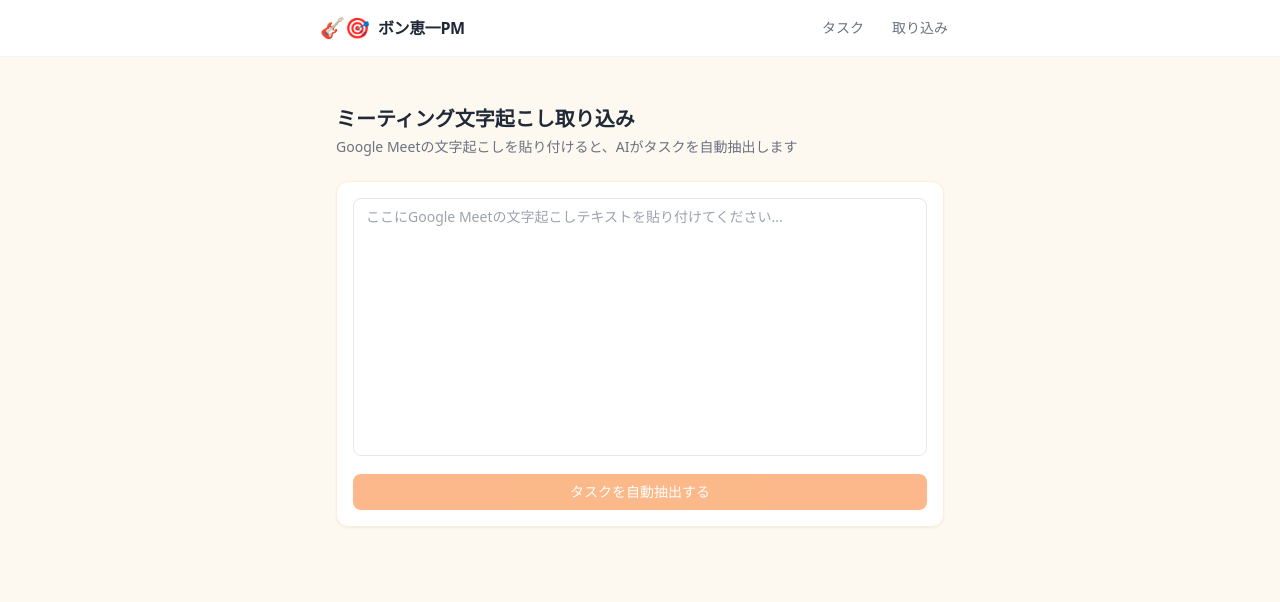
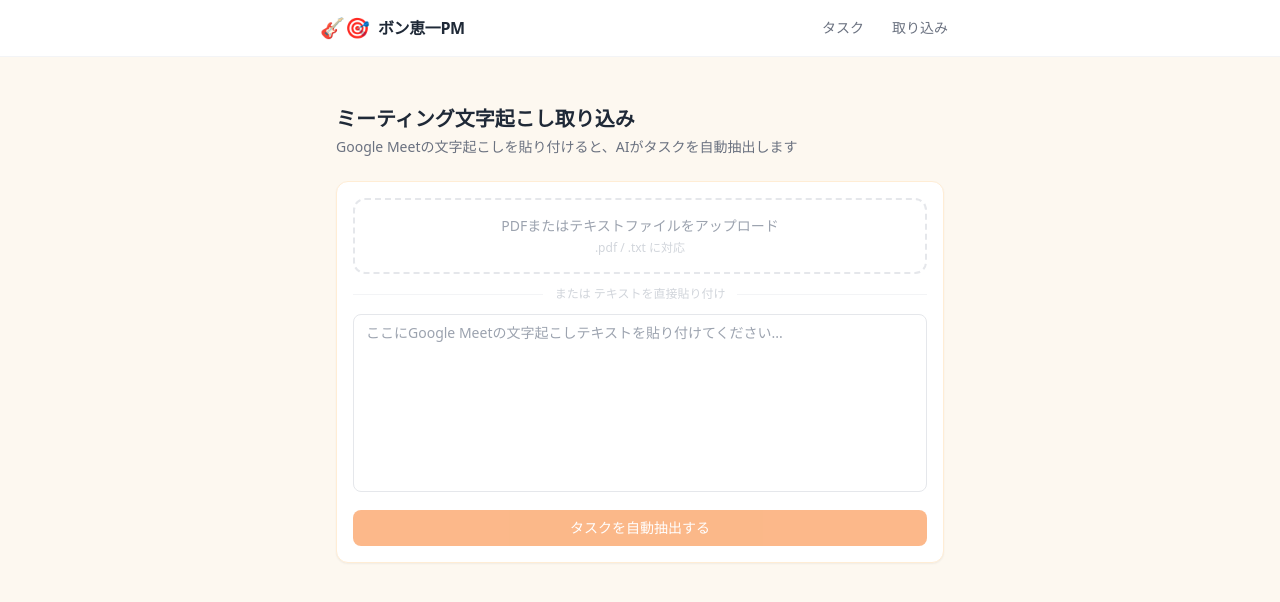
Before and after one commit to bonjotuy/bon-keiichi, a Next.js app: page /import in a window 1280 px wide. Shown: the top 602 px of the page. Built offline with nearby package versions, Linux system fonts and the light colour scheme.

Commit message:
PDFとテキストファイルのアップロード機能を追加
https://claude.ai/code/session_01GessUmnJM9UiKZ1f5T8rmd

```diff
--- a/package.json
+++ b/package.json
@@ -12,11 +12,13 @@
     "@anthropic-ai/sdk": "^0.104.1",
     "@supabase/supabase-js": "^2.108.1",
     "next": "14.2.3",
+    "pdf-parse": "^2.4.5",
     "react": "^18",
     "react-dom": "^18"
   },
   "devDependencies": {
     "@types/node": "^20",
+    "@types/pdf-parse": "^1.1.5",
     "@types/react": "^18",
     "@types/react-dom": "^18",
     "autoprefixer": "^10.0.1",
--- /dev/null
+++ b/src/app/api/extract-text/route.ts
@@ -0,0 +1,31 @@
+import { NextRequest, NextResponse } from 'next/server'
+
+export const runtime = 'nodejs'
+
+export async function POST(req: NextRequest) {
+  const formData = await req.formData()
+  const file = formData.get('file') as File | null
+
+  if (!file) {
+    return NextResponse.json({ error: 'ファイルが必要です' }, { status: 400 })
+  }
+
+  const bytes = await file.arrayBuffer()
+  const buffer = Buffer.from(bytes)
+
+  if (file.type === 'application/pdf' || file.name.endsWith('.pdf')) {
+    try {
+      // eslint-disable-next-line @typescript-eslint/no-explicit-any
+      const pdfModule = await import('pdf-parse') as any
+      const pdfParse = pdfModule.default ?? pdfModule
+      const data = await pdfParse(buffer)
+      return NextResponse.json({ text: data.text })
+    } catch {
+      return NextResponse.json({ error: 'PDFの読み込みに失敗しました' }, { status: 500 })
+    }
+  }
+
+  // text file
+  const text = new TextDecoder('utf-8').decode(buffer)
+  return NextResponse.json({ text })
+}
--- a/src/app/import/page.tsx
+++ b/src/app/import/page.tsx
@@ -1,6 +1,6 @@
 'use client'
 
-import { useState } from 'react'
+import { useState, useRef } from 'react'
 import { Task, ItemType } from '@/types/task'
 import { PROJECTS } from '@/lib/projects'
 
@@ -19,9 +19,31 @@ export default function ImportPage() {
   const [extracted, setExtracted] = useState<ExtractedTask[]>([])
   const [selected, setSelected] = useState<Set<number>>(new Set())
   const [loading, setLoading] = useState(false)
+  const [fileLoading, setFileLoading] = useState(false)
   const [saving, setSaving] = useState(false)
   const [error, setError] = useState('')
   const [success, setSuccess] = useState('')
+  const fileInputRef = useRef<HTMLInputElement>(null)
+
+  const handleFileUpload = async (e: React.ChangeEvent<HTMLInputElement>) => {
+    const file = e.target.files?.[0]
+    if (!file) return
+    setFileLoading(true)
+    setError('')
+    try {
+      const formData = new FormData()
+      formData.append('file', file)
+      const res = await fetch('/api/extract-text', { method: 'POST', body: formData })
+      const data = await res.json()
+      if (!res.ok) throw new Error(data.error || 'ファイルの読み込みに失敗しました')
+      setTranscript(data.text)
+    } catch (e) {
+      setError(e instanceof Error ? e.message : 'ファイルの読み込みに失敗しました')
+    } finally {
+      setFileLoading(false)
+      if (fileInputRef.current) fileInputRef.current.value = ''
+    }
+  }
 
   const analyze = async () => {
     if (!transcript.trim()) return
@@ -100,12 +122,40 @@ export default function ImportPage() {
 
       {extracted.length === 0 ? (
         <div className="bg-white rounded-xl shadow-sm border border-orange-100 p-4 space-y-3">
+          {/* File upload */}
+          <div
+            className="border-2 border-dashed border-gray-200 rounded-xl p-4 text-center cursor-pointer hover:border-orange-300 transition-colors"
+            onClick={() => fileInputRef.current?.click()}
+          >
+            <input
+              ref={fileInputRef}
+              type="file"
+              accept=".pdf,.txt,.text"
+              className="hidden"
+              onChange={handleFileUpload}
+            />
+            {fileLoading ? (
+              <p className="text-sm text-orange-500">ファイルを読み込み中...</p>
+            ) : (
+              <>
+                <p className="text-sm text-gray-400">PDFまたはテキストファイルをアップロード</p>
+                <p className="text-xs text-gray-300 mt-1">.pdf / .txt に対応</p>
+              </>
+            )}
+          </div>
+
+          <div className="flex items-center gap-3 text-xs text-gray-300">
+            <div className="flex-1 h-px bg-gray-100" />
+            または テキストを直接貼り付け
+            <div className="flex-1 h-px bg-gray-100" />
+          </div>
+
           <textarea
             value={transcript}
             onChange={e => setTranscript(e.target.value)}
             placeholder="ここにGoogle Meetの文字起こしテキストを貼り付けてください..."
             className="w-full border rounded-lg px-3 py-2 text-sm focus:outline-none focus:border-orange-400 resize-none"
-            rows={12}
+            rows={8}
           />
           <button
             onClick={analyze}
```
Also changed, not shown: 1 other file (tests, documents, lock files or other folders).
